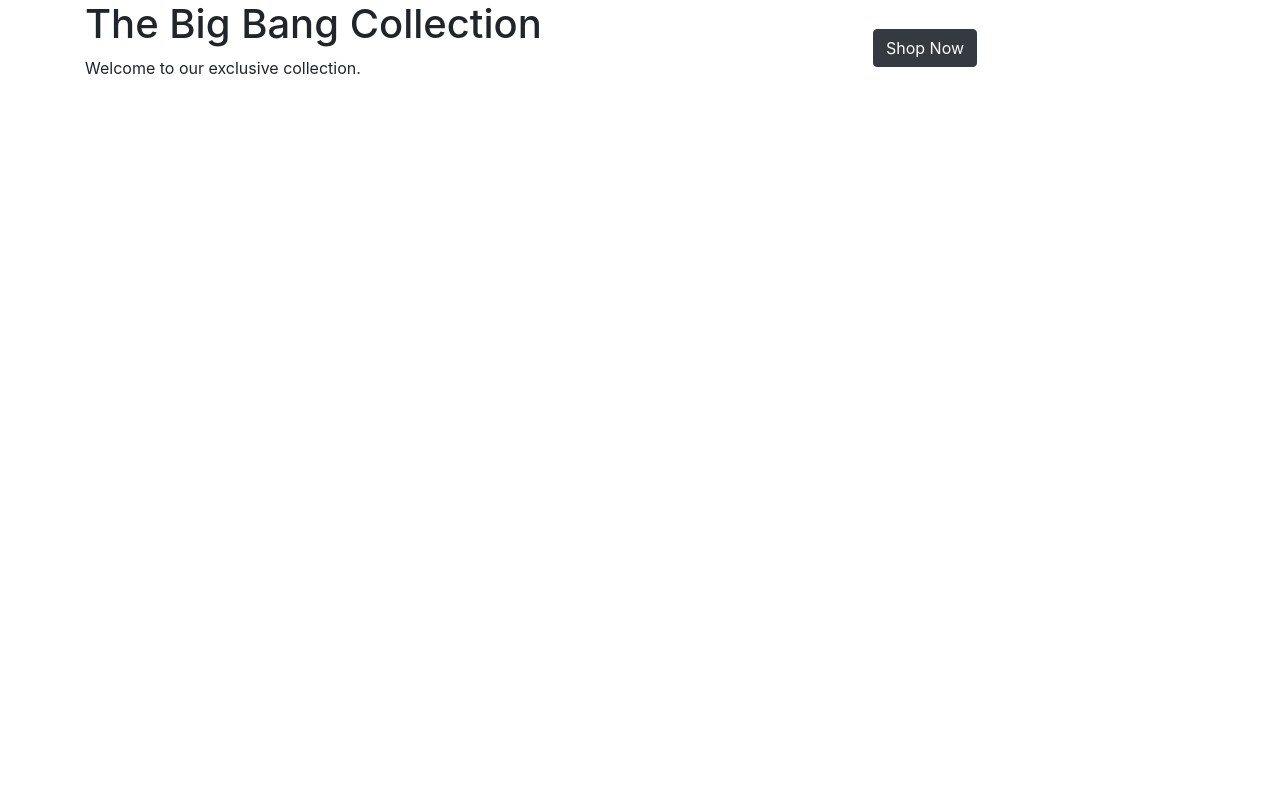
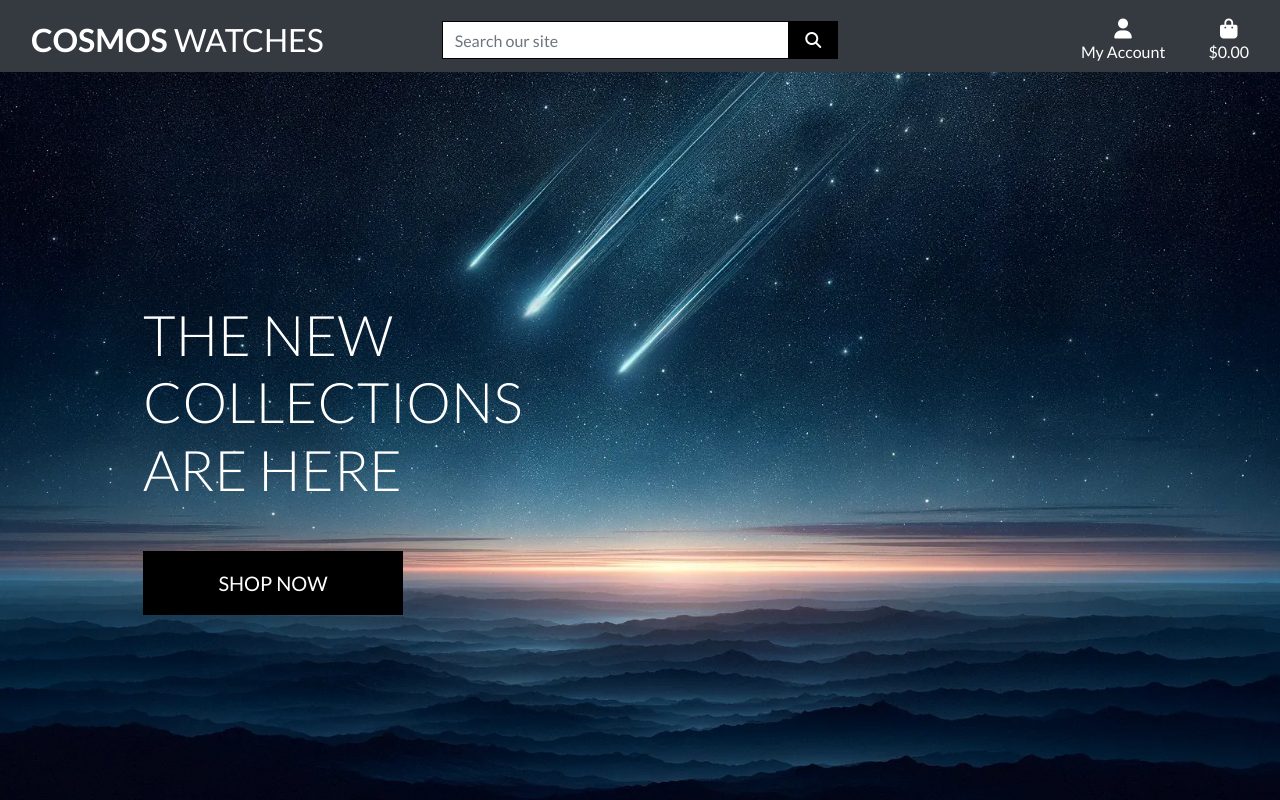
Before and after one commit to Bryaro/pp5, a Django app: page / in a window 1280 px wide. Run offline with Django 3.2, Linux system fonts and the light colour scheme; some libraries are stand-ins or nearby versions.

Commit message:
the header, the base and the css is completed

```diff
--- a/cosmos_sweden/settings.py
+++ b/cosmos_sweden/settings.py
@@ -149,7 +149,10 @@ USE_TZ = True
 # https://docs.djangoproject.com/en/3.2/howto/static-files/
 
 STATIC_URL = '/static/'
+STATICFILES_DIRS = (os.path.join(BASE_DIR, 'static'),)
 
+MEDIA_URL = '/media/'
+MEDIA_ROOT = os.path.join(BASE_DIR, 'media')
 # Default primary key field type
 # https://docs.djangoproject.com/en/3.2/ref/settings/#default-auto-field
 
--- a/cosmos_sweden/urls.py
+++ b/cosmos_sweden/urls.py
@@ -15,9 +15,11 @@ Including another URLconf
 """
 from django.contrib import admin
 from django.urls import path, include
+from django.conf import settings
+from django.conf.urls.static import static
 
 urlpatterns = [
     path('admin/', admin.site.urls),
     path('accounts/', include('allauth.urls')),
     path('', include('home.urls')),
-]
+] + static(settings.MEDIA_URL, document_root=settings.MEDIA_ROOT)
--- a/home/templates/home/index.html
+++ b/home/templates/home/index.html
@@ -11,13 +11,16 @@
 
 {% block content %}
 <div class="container h-100">
-    <div class="row h-100 align-items-center">
-        <div class="col-12 col-md-6">
-            <h1>The Big Bang Collection</h1>
-            <p>Welcome to our exclusive collection.</p>
-        </div>
-        <div class="col-12 col-md-6 text-center">
-            <a href="" class="btn btn-dark shop-now-btn">Shop Now</a>
+    <div class="row h-100">
+        <div class="col-7 col-md-6 my-auto">
+            <h1 class="display-4 logo-font text-white">
+                The new collections are here
+            </h1>
+            <div class="my-5">
+                <h4>
+                    <a href="" class="shop-now-button btn btn-lg rounded-0 text-uppercase py-3">Shop Now</a>
+                </h4>
+            </div>
         </div>
     </div>
 </div>
--- /dev/null
+++ b/static/css/base.css
@@ -0,0 +1,81 @@
+html {
+    height: 100%;
+}
+
+body {
+    background: url('/media/homepage_bg.webp') no-repeat center center fixed;
+    background-size: cover;
+    height: calc(100vh - 164px);
+    font-family: 'Lato';
+    color: white;
+}
+
+/* from Bulma */
+.icon {
+    align-items: center;
+    display: inline-flex;
+    justify-content: center;
+    height: 1.5rem;
+    width: 1.5rem;
+}
+
+.logo-font {
+    text-transform: uppercase;
+}
+
+.main-logo-link {
+    width: fit-content;
+}
+
+.shop-now-button {
+    background: black;
+    color: white;
+    min-width: 260px;
+}
+
+.btn-black {
+    background: black;
+    color: white;
+}
+
+.shop-now-button:hover,
+.shop-now-button:active,
+.shop-now-button:focus,
+.btn-black:hover,
+.btn-black:active,
+.btn-black:focus {
+    background: #222;
+    color: white;
+}
+
+.text-black {
+    color: #000 !important;
+}
+
+.border-black {
+    border: 1px solid black !important;
+}
+
+/* -------------------------------- Media Queries */
+
+/* Slightly larger container on xl screens */
+@media (min-width: 1200px) {
+  .container {
+    max-width: 80%;
+  }
+}
+
+/* fixed top navbar only on medium and up */
+@media (min-width: 992px) {
+    .fixed-top-desktop-only {
+        position: fixed;
+        top: 0;
+        right: 0;
+        left: 0;
+        z-index: 1030;
+    }
+
+    .header-container {
+        padding-top: 164px;
+    }
+}
--- a/templates/base.html
+++ b/templates/base.html
@@ -13,13 +13,18 @@
     {% endblock %}
 
     {% block corecss %}
-        <link rel="stylesheet" href="https://cdn.jsdelivr.net/npm/bootstrap@4.4.1/dist/css/bootstrap.min.css" integrity="sha384-Vkoo8x4CGsO3+Hhxv8T/Q5PaXtkKtu6ug5TOeNV6gBiFeWPGFN9MuhOf23Q9Ifjh" crossorigin="anonymous">
+      <link rel="preconnect" href="https://fonts.googleapis.com">
+      <link rel="preconnect" href="https://fonts.gstatic.com" crossorigin>
+      <link href="https://fonts.googleapis.com/css2?family=Lato:ital,wght@0,100;0,300;0,400;0,700;0,900;1,100;1,300;1,400;1,700;1,900&family=Roboto:ital,wght@0,100;0,300;0,400;0,500;0,700;0,900;1,100;1,300;1,400;1,500;1,700;1,900&display=swap" rel="stylesheet">
+      <link rel="stylesheet" href="https://stackpath.bootstrapcdn.com/bootstrap/4.4.1/css/bootstrap.min.css" integrity="sha384-Vkoo8x4CGsO3+Hhxv8T/Q5PaXtkKtu6ug5TOeNV6gBiFeWPGFN9MuhOf23Q9Ifjh" crossorigin="anonymous">
+      <link rel="stylesheet" href="{% static 'css/base.css' %}">
     {% endblock %}
 
     {% block extra_css %}
     {% endblock %}
 
     {% block corejs %}
+      <script src="https://kit.fontawesome.com/832429a4dd.js" crossorigin="anonymous"></script>
         <script src="https://cdn.jsdelivr.net/npm/jquery@3.5.1/dist/jquery.min.js" integrity="sha256-9/aliU8dGd2tb6OSsuzixeV4y/faTqgFtohetphbbj0=" crossorigin="anonymous"></script>
         <script src="https://cdn.jsdelivr.net/npm/popper.js@1.16.0/dist/umd/popper.min.js" integrity="sha384-Q6E9RHvbIyZFJoft+2mJbHaEWldlvI9IOYy5n3zV9zzTtmI3UksdQRVvoxMfooAo" crossorigin="anonymous"></script>
         <script src="https://cdn.jsdelivr.net/npm/bootstrap@4.4.1/dist/js/bootstrap.min.js" integrity="sha384-wfSDF2E50Y2D1uUdj0O3uMBJnjuUD4Ih7YwaYd1iqfktj0Uod8GCExl3Og8ifwB6" crossorigin="anonymous"></script>
@@ -33,11 +38,71 @@
   <body>
 
     <header class="container-fluid fixed-top">
+      <div id="topnav" class="row bg-dark text-white pt-lg-2 d-none d-lg-flex">
+          <div class="col-12 col-lg-4 my-auto py-1 py-lg-0 text-center text-lg-left">
+              <a href="{% url 'home' %}" class="nav-link main-logo-link">
+                <h2 class="logo-font text-white my-0"><strong>Cosmos</strong> Watches</h2>
+              </a>
+          </div>
+          <div class="col-12 col-lg-4 my-auto py-1 py-lg-0">
+              <form method="GET" action="">
+                  <div class="input-group w-100">
+                      <input class="form-control border border-black rounded-0" type="text" name="q" placeholder="Search our site">
+                      <div class="input-group-append">
+                          <button class="form-control btn btn-black border border-black rounded-0" type="submit">
+                              <span class="icon">
+                                  <i class="fas fa-search"></i>
+                              </span>
+                          </button>
+                      </div>
+                  </div>
+              </form>
+          </div>
+          <div class="col-12 col-lg-4 my-auto py-1 py-lg-0">
+              <ul class="list-inline list-unstyled text-center text-lg-right my-0">
+                  <li class="list-inline-item dropdown">
+                      <a class="text-white nav-link" href="#" id="user-options" data-toggle="dropdown" aria-haspopup="true" aria-expanded="false">
+                          <div class="text-center">
+                              <div><i class="fas fa-user fa-lg"></i></div>
+                              <p class="my-0">My Account</p>
+                          </div>
+                      </a>
+                      <div class="dropdown-menu border-0" aria-labelledby="user-options">
+                          {% if request.user.is_authenticated %}
+                              {% if request.user.is_superuser %}
+                                  <a href="" class="dropdown-item">Product Management</a>
+                              {% endif %}
+                              <a href="" class="dropdown-item">My Profile</a>
+                              <a href="{% url 'account_logout' %}" class="dropdown-item">Logout</a>
+                          {% else %}
+                              <a href="{% url 'account_signup' %}" class="dropdown-item">Register</a>
+                              <a href="{% url 'account_login' %}" class="dropdown-item">Login</a>
+                          {% endif %}
+                      </div>
+                  </li>
+                  <li class="list-inline-item">
+                      <a class="{% if grand_total %}text-info font-weight-bold{% else %}text-white{% endif %} nav-link" href="">
+                          <div class="text-center">
+                              <div><i class="fas fa-shopping-bag fa-lg"></i></div>
+                              <p class="my-0">
+                                  {% if grand_total %}
+                                      ${{ grand_total|floatformat:2 }}
+                                  {% else %}
+                                      $0.00
+                                  {% endif %}
+                              </p>
+                          </div>
+                      </a>
+                  </li>
+              </ul>
+          </div>
+      </div>
+  </header>
 
-    </header>
+
 
     {% if messages %}
-    <div class="messages">
+    <div class="messages-container">
     </div>
     {% endif %}
 
```
Also changed, not shown: media/homepage_bg.webp (added).
